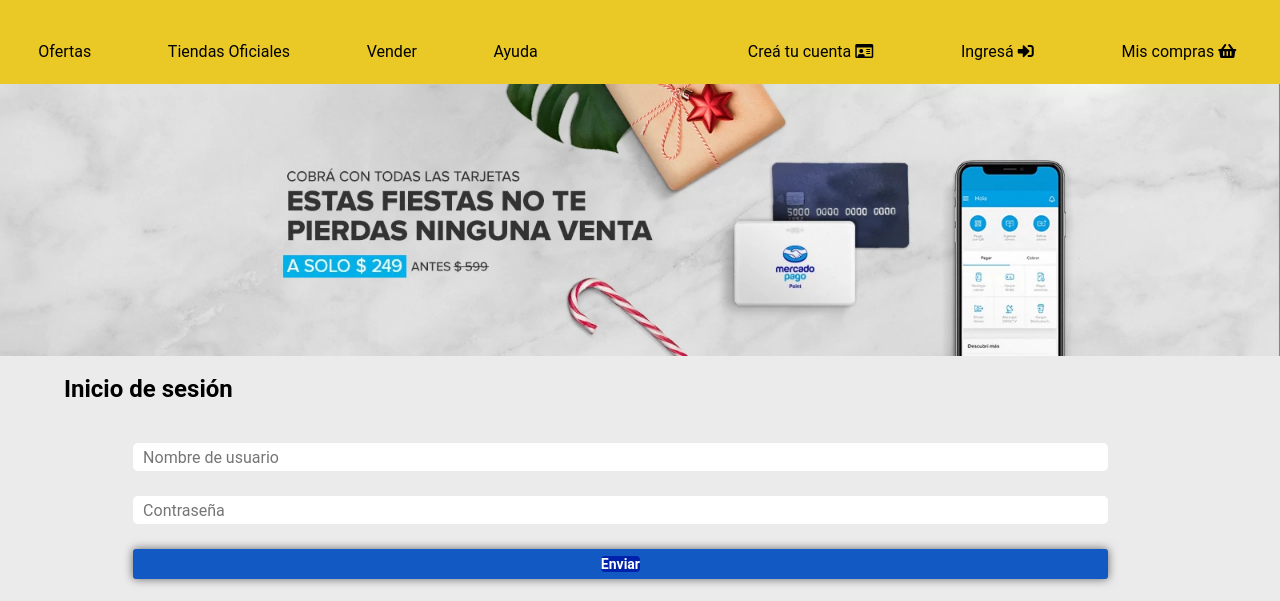
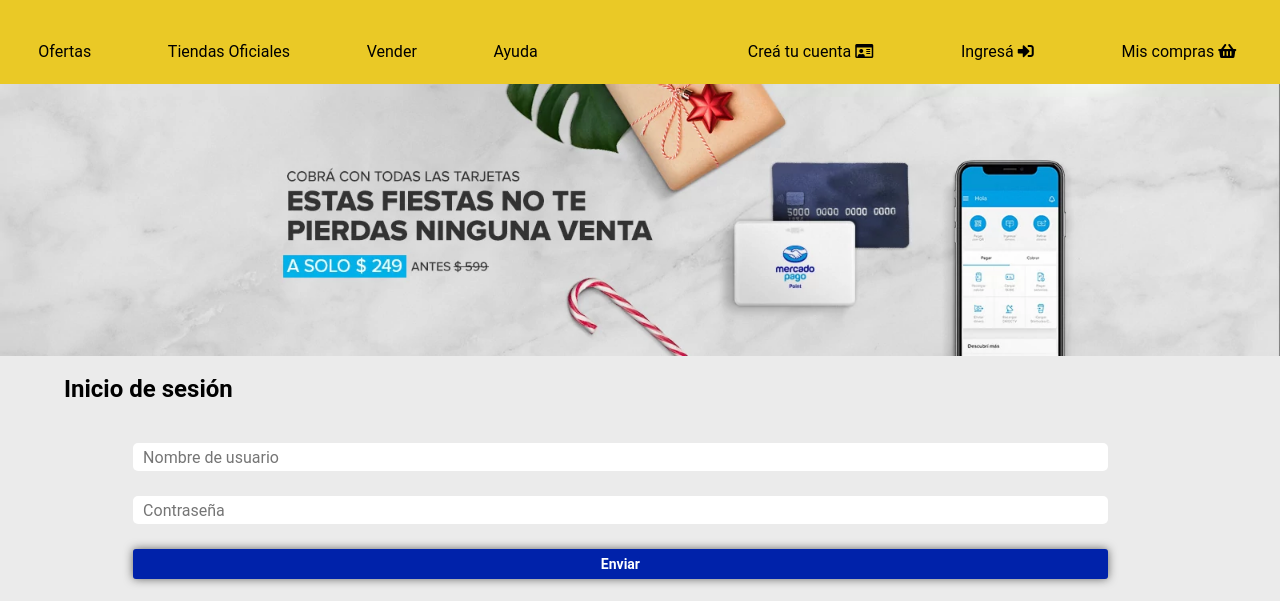
Before and after one commit to maite-ai/dhtroopersM4E1Rios, a website: page views/login.html in a window 1280 px wide. In both pictures the pointer is over the button "Enviar". Shown: the part 170-771 px from the top of the page. Drawn offline with Linux system fonts and the light colour scheme; files that its build step writes are made by us from their sources; files whose address does not match are found by name.

Commit message:
Modificación en el hover del botón de envío

```diff
--- a/public/css/style.css
+++ b/public/css/style.css
@@ -283,6 +283,11 @@
     transition: 0.5s;
 }
 
+.boton-sincolor:hover {
+    background-color: #0022aa;
+    transition: 0.5s;
+}
+
 
 /* =================== REGISTER ======================== */
 
```
